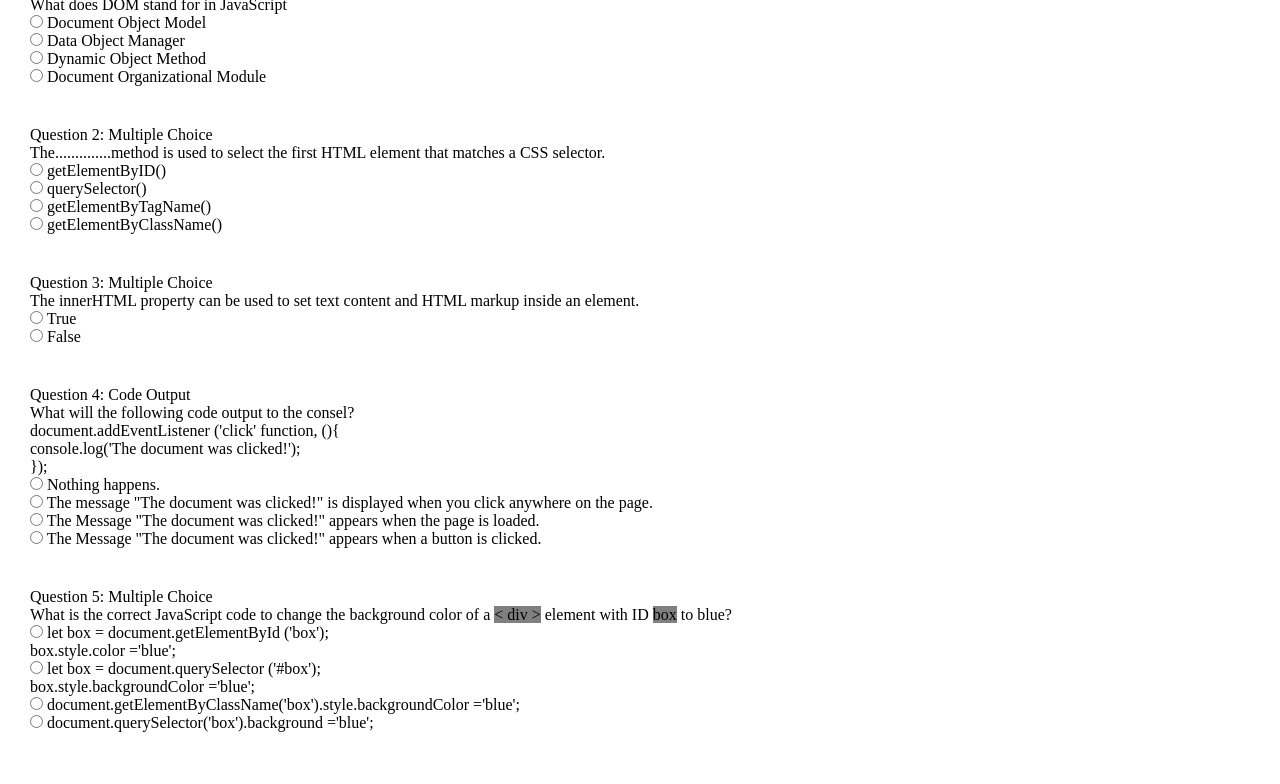
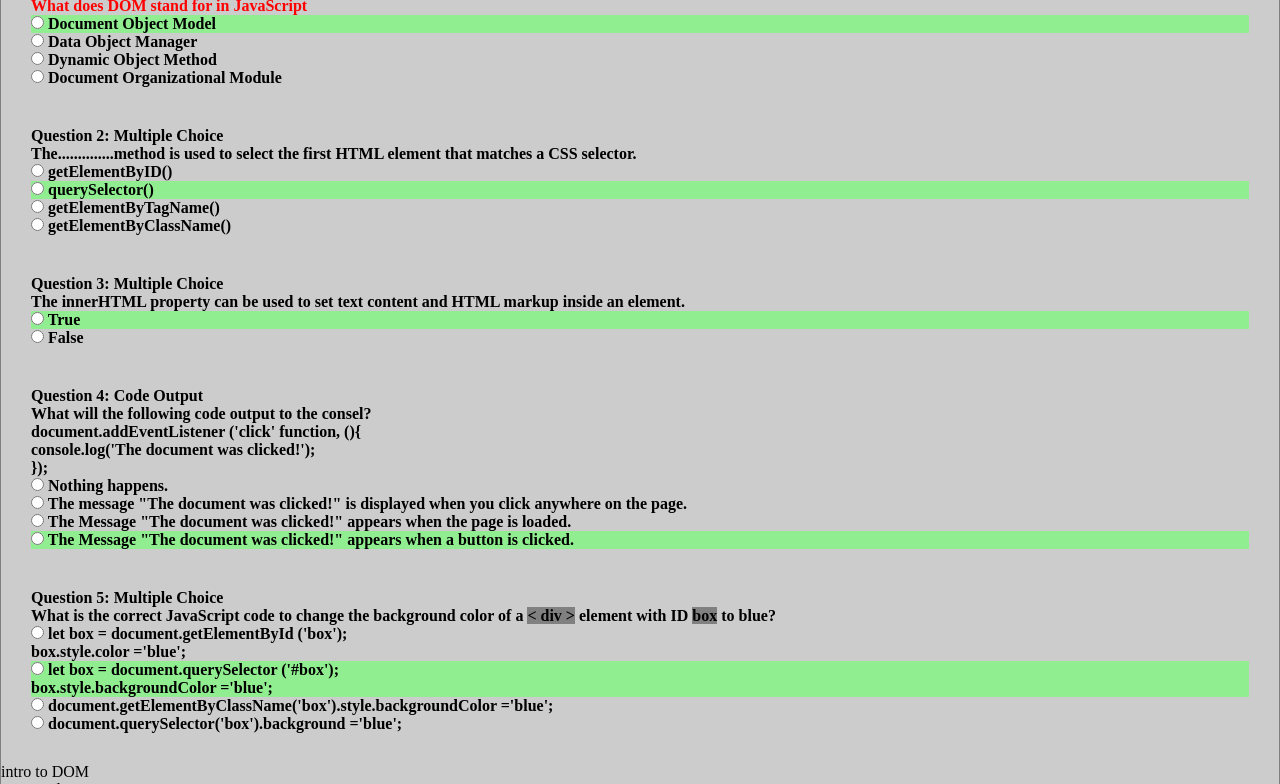
Before and after one commit to BainoLibra/JS-multiple-qn-DOM, a plain HTML site: page index.html in a window 1280 px wide. Shown: the part 147-931 px from the top of the page. Before the commit the page ends 909 px from the top, so only its background shows below. Drawn offline with Linux system fonts and the light colour scheme.

Commit message:
Update index.html

```diff
--- a/index.html
+++ b/index.html
@@ -15,131 +15,99 @@
             <h1>JavaScript DOM Test</h1>
             <p class="questions">Question 1: Multiple Choice</p>
             <p id="dom">What does DOM stand for in JavaScript</p>
-            <!-- <p>a) Document Object Model</p>
-            <p>b) Data Object Manager</p>
-            <p>c) Dynamic Object Method</p>
-            <p>d) Document Organizational Module</p> -->
-            <p class="correct"><input type="radio"> Document Object Model</p>
-            <p class="wrong"><input type="radio"> Data Object Manager</p>
-            <p class="wrong"><input type="radio"> Dynamic Object Method</p>
-            <p class="wrong"><input type="radio"> Document Organizational Module</p>
+            <p class="correct"><input type="radio" name="q1"> Document Object Model</p>
+            <p class="wrong"><input type="radio" name="q1"> Data Object Manager</p>
+            <p class="wrong"><input type="radio" name="q1"> Dynamic Object Method</p>
+            <p class="wrong"><input type="radio" name="q1"> Document Organizational Module</p>
         </div>
         <div id="two">
             <p class="questions">Question 2: Multiple Choice</p>
             <p>The..............method is used to select the first HTML element that matches a CSS selector.</p>
-            <!-- <p>a) getElementByID()</p>
-            <p>b) querySelector()</p>
-            <p>c) getElementByTagName()</p>
-            <p>d) getElementByClassName()</p> -->
-            <p class="wrong"><input type="radio"> getElementByID()</p>
-            <p class="correct"><input type="radio"> querySelector()</p>
-            <p class="wrong"><input type="radio"> getElementByTagName()</p>
-            <p class="wrong"><input type="radio"> getElementByClassName()</p>
+            <p class="wrong"><input type="radio" name="q2"> getElementByID()</p>
+            <p class="correct"><input type="radio" name="q2"> querySelector()</p>
+            <p class="wrong"><input type="radio" name="q2"> getElementByTagName()</p>
+            <p class="wrong"><input type="radio" name="q2"> getElementByClassName()</p>
         </div>
         <div id="three">
             <p class="questions">Question 3: Multiple Choice</p>
             <p>The innerHTML property can be used to set text content and HTML markup inside an element.</p>
-            <!-- <p>a) True</p>
-            <p>b) False</p> -->
-            <p class="correct"><input type="radio"> True</p>
-            <p class="wrong"><input type="radio"> False</p>
+            <p class="correct"><input type="radio" name="q3"> True</p>
+            <p class="wrong"><input type="radio" name="q3"> False</p>
         </div>
         <div id="four">
             <p class="questions">Question 4: Code Output</p>
             <p>What will the following code output to the consel?</p>
             <p>document.addEventListener ('click' function, (){ <br> console.log('The document was clicked!'); <br>});</p>
-            <!-- <p>a) Nothing happens.</p>
-            <p>b) The message "The document was clicked!" is displayed when you click anywhere on the page.</p>
-            <p>c) The Message "The document was clicked!" appears when the page is loaded.</p>
-            <p>d) The Message "The document was clicked!" appears when a button is clicked.</p> -->
-            <p class="wrong"><input type="radio"> Nothing happens.</p>
-            <p class="wrong"><input type="radio"> The message "The document was clicked!" is displayed when you click anywhere on the page.</p>
-            <p class="wrong"><input type="radio"> The Message "The document was clicked!" appears when the page is loaded.</p>
-            <p class="correct"><input type="radio"> The Message "The document was clicked!" appears when a button is clicked.</p>
+            <p class="wrong"><input type="radio" name="q4"> Nothing happens.</p>
+            <p class="wrong"><input type="radio" name="q4"> The message "The document was clicked!" is displayed when you click anywhere on the page.</p>
+            <p class="wrong"><input type="radio" name="q4"> The Message "The document was clicked!" appears when the page is loaded.</p>
+            <p class="correct"><input type="radio" name="q4"> The Message "The document was clicked!" appears when a button is clicked.</p>
         </div>
         <div id="five">
             <p class="questions">Question 5: Multiple Choice</p>
             <p>What is the correct JavaScript code to change the background color of a <span>< div ></span> element with ID <span>box</span> to blue?</p>
-            <!-- <p>a) <br> let box = document.getElementById ('box'); <br> box.style.color ='blue';</p>
-            <p>b) <br> let box = document.querySelector ('#box'); <br> box.style.backgroundColor ='blue';</p>
-            <p>c) <br> document.getElementByClassName('box').style.backgroundColor ='blue';</p>
-            <p>d) <br> document.querySelector('box').background ='blue';</p> -->
-            <p class="wrong"><input type="radio"> let box = document.getElementById ('box'); <br> box.style.color ='blue';</p>
-            <p class="correct"><input type="radio"> let box = document.querySelector ('#box'); <br> box.style.backgroundColor ='blue';</p>
-            <p class="wrong"><input type="radio"> document.getElementByClassName('box').style.backgroundColor ='blue';</p>
-            <p class="wrong"><input type="radio"> document.querySelector('box').background ='blue';</p>
+            <p class="wrong"><input type="radio" name="q5"> let box = document.getElementById ('box'); <br> box.style.color ='blue';</p>
+            <p class="correct"><input type="radio" name="q5"> let box = document.querySelector ('#box'); <br> box.style.backgroundColor ='blue';</p>
+            <p class="wrong"><input type="radio" name="q5"> document.getElementByClassName('box').style.backgroundColor ='blue';</p>
+            <p class="wrong"><input type="radio" name="q5"> document.querySelector('box').background ='blue';</p>
         </div>
     </div>
     <script>
-        let scriptElement =document.querySelector('script')
-        // document.body.style.border ="bold"
-        // document.body.style.borderColor ="grew"
-        // document.body.style.borderRadius ="5px"
+        // Style the body
+        document.body.style.border = "1px solid";
+        document.body.style.borderColor = "gray";
+        document.body.style.borderRadius = "5px";
+        document.body.style.backgroundColor = "hsl(0, 0%, 80%)";
 
-        // document.body.style.backgroundColor ="hsl(0 0% 80%)"
+        // Style question headings
+        const questionHeadings = document.getElementsByClassName('questions');
+        Array.from(questionHeadings).forEach(element => {
+            element.style.fontWeight = 'bold';
+        });
 
-        // let pElement =document.getElementsByClassName('questions')
-        // for (let element of pElement){
-        //     element.style.fontWeight ='bold';
-        // }
-        // document.body.childNodes.pElement.style.color ="red"
+        // Style h1 elements
+        const h1Elements = document.querySelectorAll('h1');
+        h1Elements.forEach(element => {
+            element.style.backgroundColor = 'red';
+        });
 
-        // let divElement =document.getElementById('one');
-        // for (element of divElement){
-        //     element.style.color='red'
-        // }
+        // Style DOM question
+        const domQuestion = document.getElementById('dom');
+        if (domQuestion) {
+            domQuestion.style.color = "red";
+            domQuestion.style.fontWeight = 'bold';
+        }
 
-        // let h1Element =document.querySelectorAll('h1');
-        // for (let h1Elements of h1Element){
-        //      h1Elements.style.backgroundColor='red'
-        // }
+        // Style correct answers
+        const correctAnswers = document.getElementsByClassName('correct');
+        Array.from(correctAnswers).forEach(element => {
+            element.style.backgroundColor = 'lightgreen';
+        });
 
-        // let pElements =document.getElementsByTagName('p');
-        // for (let pElement of pElements){
-        //     pElement.style.color ='red'
-        // }
-        // let pElem =document.getElementById('dom');
-        // for (let element of pElem){
-        //     element.style.color ="red"
-        //     element.style.fontWeight ='bold'
-        // }
+        // Style all paragraphs in divs
+        const paragraphsInDivs = document.querySelectorAll('div p');
+        paragraphsInDivs.forEach(element => {
+            element.style.fontWeight = 'bold';
+        });
 
-        // let fourdiv =document.getElementById('four');
-        // for (let elements of fourdiv){
-        //     elements.style.backgroundColor ='red'
-        // }
+        // Create and append topics list
+        const scriptElement = document.querySelector('script');
+        const olElement = document.createElement('ol');
+        document.body.insertBefore(olElement, scriptElement);
 
-        // let correctp =document.getElementsByClassName('correct');
-        // for (let elementss of correctp){
-        //     elementss.style.backgroundColor ='red'
-        // }
-
-        // let pElementsInDivs =document.querySelectorAll('div p');
-        // for (let elementsInDivs of pElementsInDivs){
-        //     elementsInDivs.style.fontWeight ='bold'
-        // }
-
-        // let divP =document.querySelector('div>p');
-        // for (let elementDivP of divP){
-        //     elementDivP.style.textDecoration ='underline'
-        // }
-
-        let olElement =document.createElement('ol');
-        // document.body.appendChild('olElement')
-        document.body.insertBefore(olElement, scriptElement)
-
-        let topics =[
+        const topics = [
             'intro to DOM',
             'getting elements',
             'quering the DOM',
             'creating elements',
             'removing elements',
-        ]
-        topics.forEach(function(text){
-            let li =document.createElement('li');
-            li.innerHTML=text;
-            olElement.appendChild('li');
-        })
+        ];
+
+        topics.forEach(text => {
+            const li = document.createElement('li');
+            li.textContent = text;
+            olElement.appendChild(li);
+        });
     </script>
 </body>
 </html>
```
